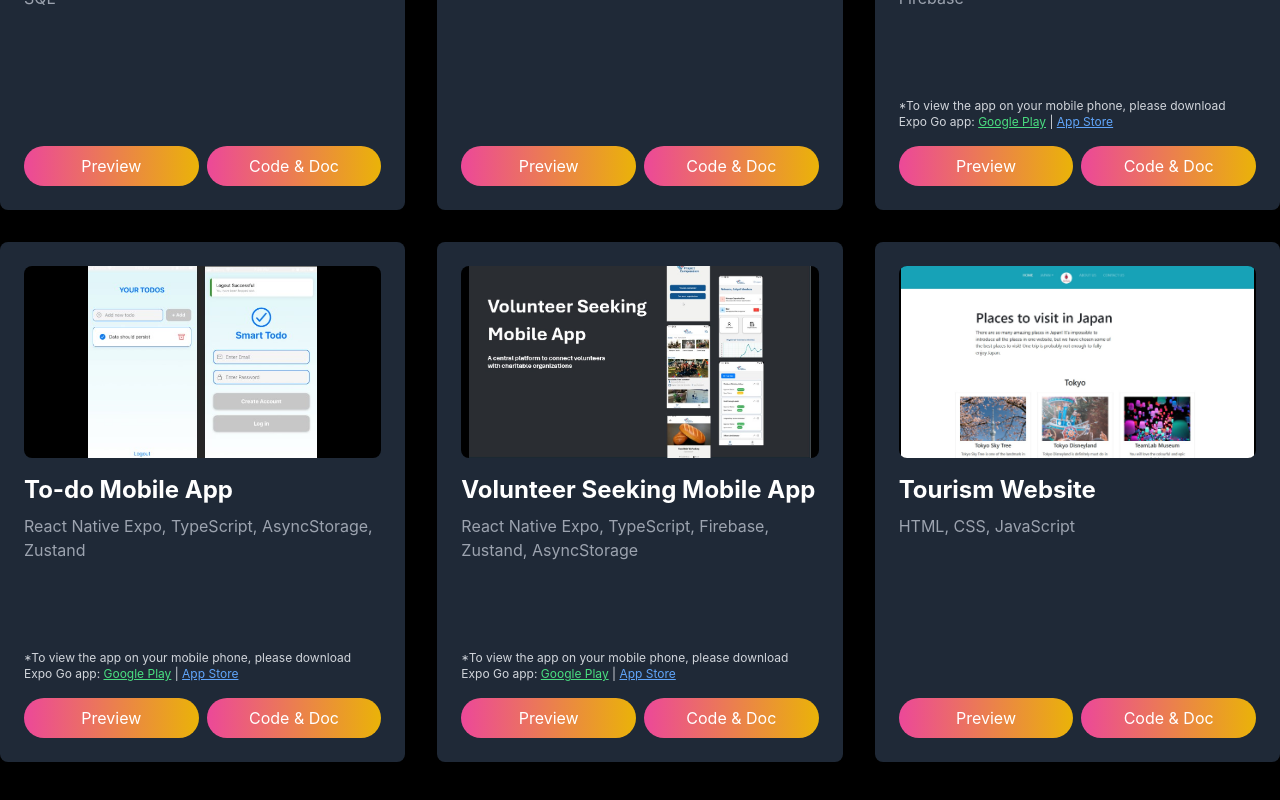
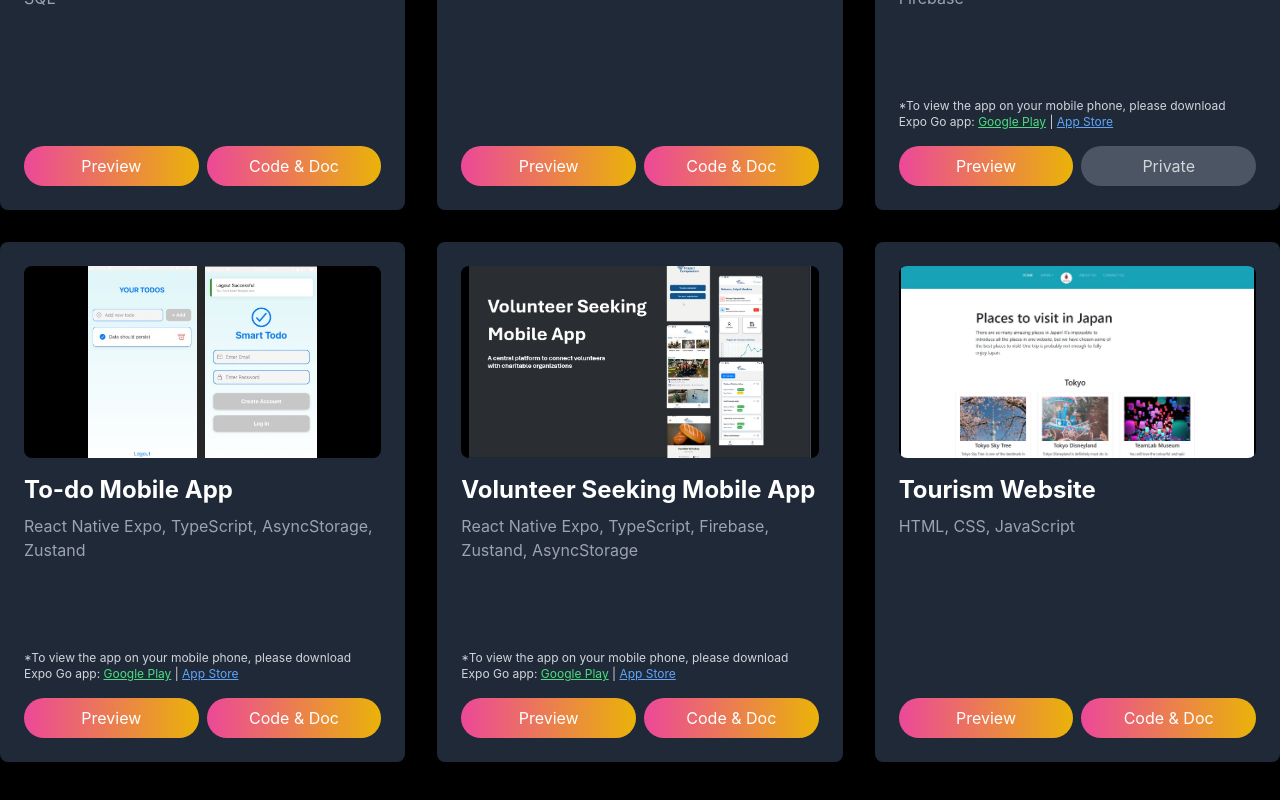
Before and after one commit to AyakoNaganeyama/dev-portfolio, a React (Vite) app: page / in a window 1280 px wide. Shown: the part 2118-2918 px from the top of the page. Built offline with nearby package versions, Linux system fonts and the light colour scheme.

Commit message:
chore: private buttin

```diff
--- a/src/components/Project.jsx
+++ b/src/components/Project.jsx
@@ -128,7 +128,7 @@ const Project = () => {
                     </a>
 
                   {/* Code & Doc Button */}
-                    {project.name === "Weathe App" ? (
+{project.name === "Weather App" ? (
   <button
     disabled
     className="flex-1 text-center px-4 py-2 rounded-full bg-gray-600 text-gray-300 cursor-not-allowed"
```
Lines whose indentation alone changed are shown as unchanged.
